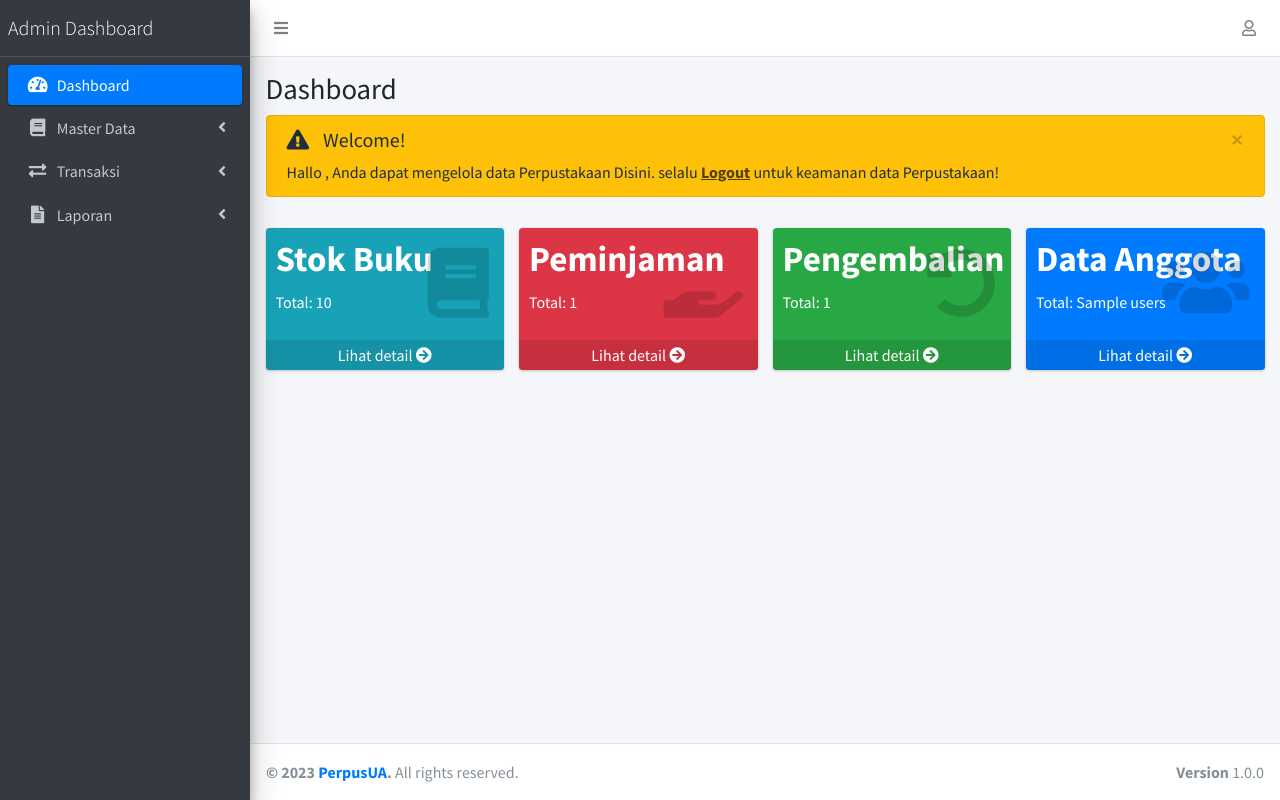
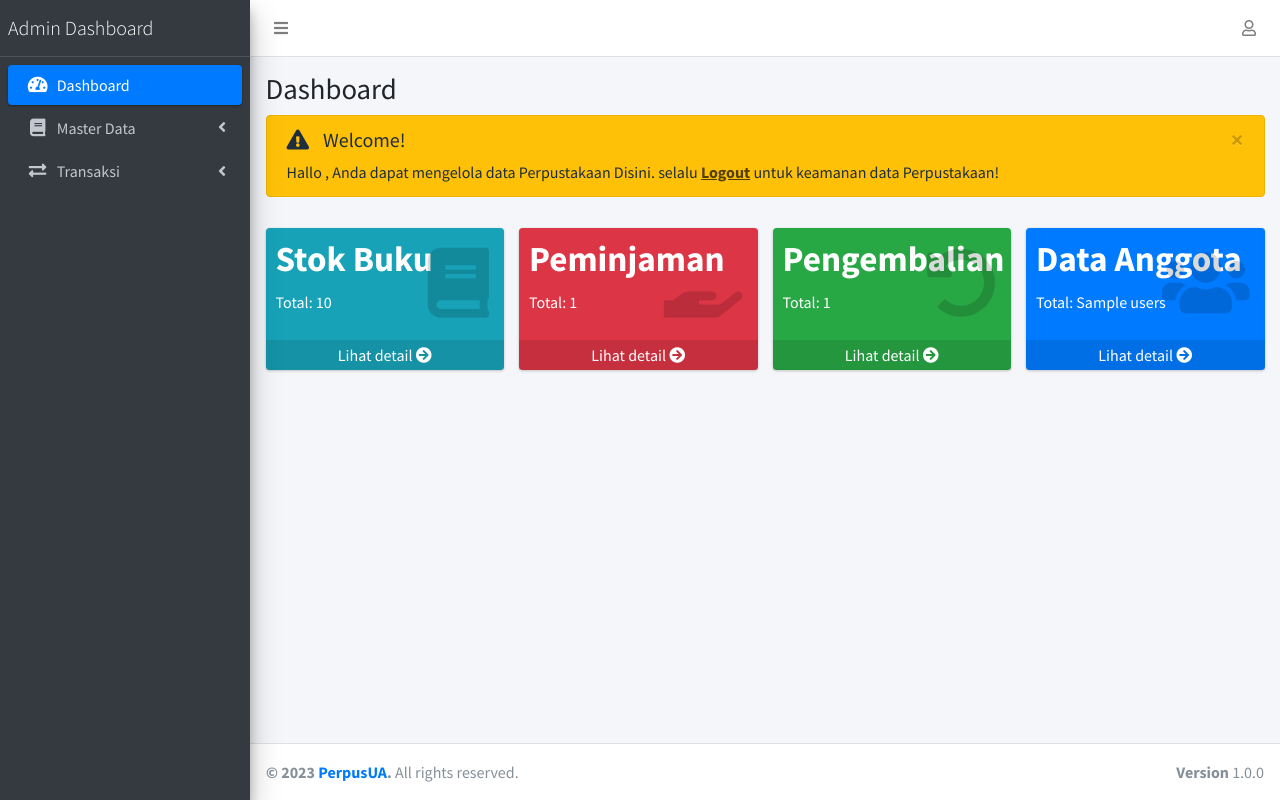
Before and after one commit to KinderJoyEnak-RY/perpustakaan_ua, a CodeIgniter app: the page made by application/views/admin/dashboard.php in a window 1280 px wide. Run offline with CodeIgniter, Linux system fonts and the light colour scheme; tables that the repository leaves empty or names only in its code hold one stand-in row (values such as "Sample post"); the template is opened without the code that fills it: most values are stand-ins (such as "Sample title", 1, 10 or a date in 2020); some libraries are stand-ins or nearby versions.

```diff
--- a/application/views/admin/dashboard.php
+++ b/application/views/admin/dashboard.php
@@ -113,29 +113,6 @@
                                     <a href="<?php echo base_url('admin/data_peminjaman'); ?>" class="nav-link">
                                         <i class="far fa-circle nav-icon"></i>
                                         <p>Peminjaman</p>
-                                    </a>
-                                </li>
-                            </ul>
-                        </li>
-                        <li class="nav-item has-treeview">
-                            <a href="#" class="nav-link">
-                                <i class="nav-icon fas fa-file-alt"></i>
-                                <p>
-                                    Laporan
-                                    <i class="right fas fa-angle-left"></i>
-                                </p>
-                            </a>
-                            <ul class="nav nav-treeview">
-                                <li class="nav-item">
-                                    <a href="#" class="nav-link">
-                                        <i class="far fa-circle nav-icon"></i>
-                                        <p>Report Buku</p>
-                                    </a>
-                                </li>
-                                <li class="nav-item">
-                                    <a href="#" class="nav-link">
-                                        <i class="far fa-circle nav-icon"></i>
-                                        <p>Report Transaksi</p>
                                     </a>
                                 </li>
                             </ul>
```
